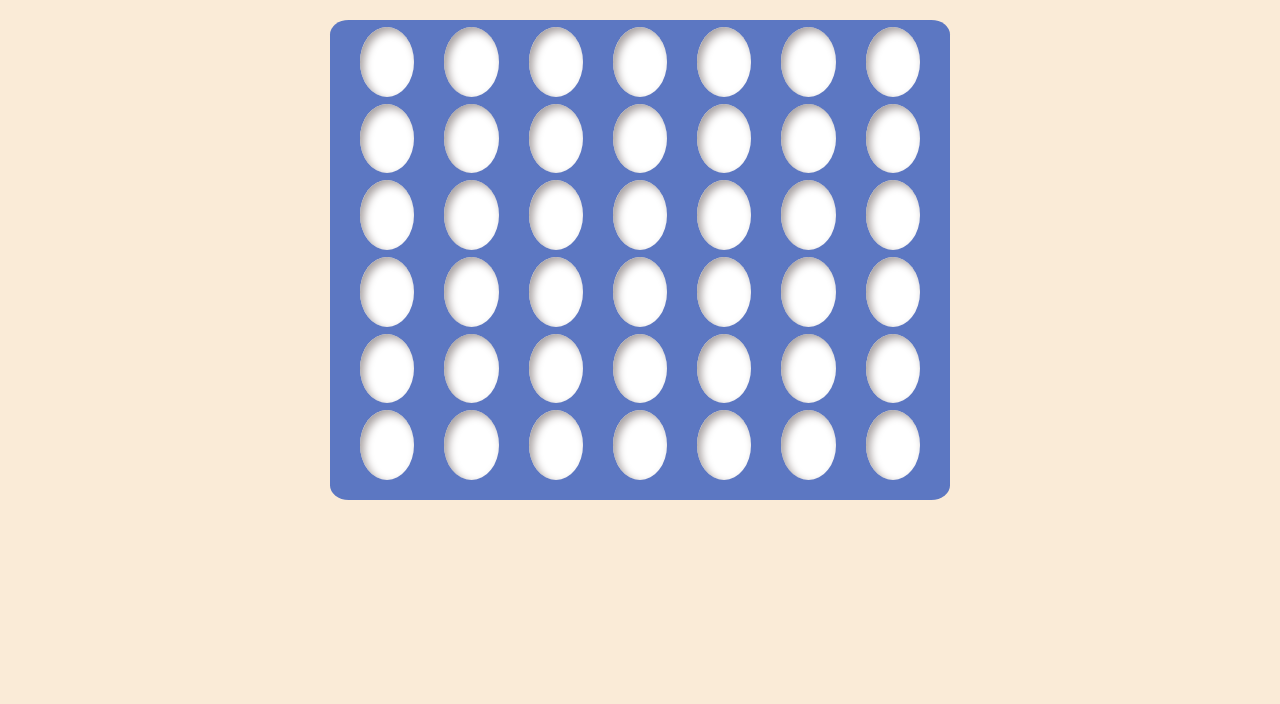
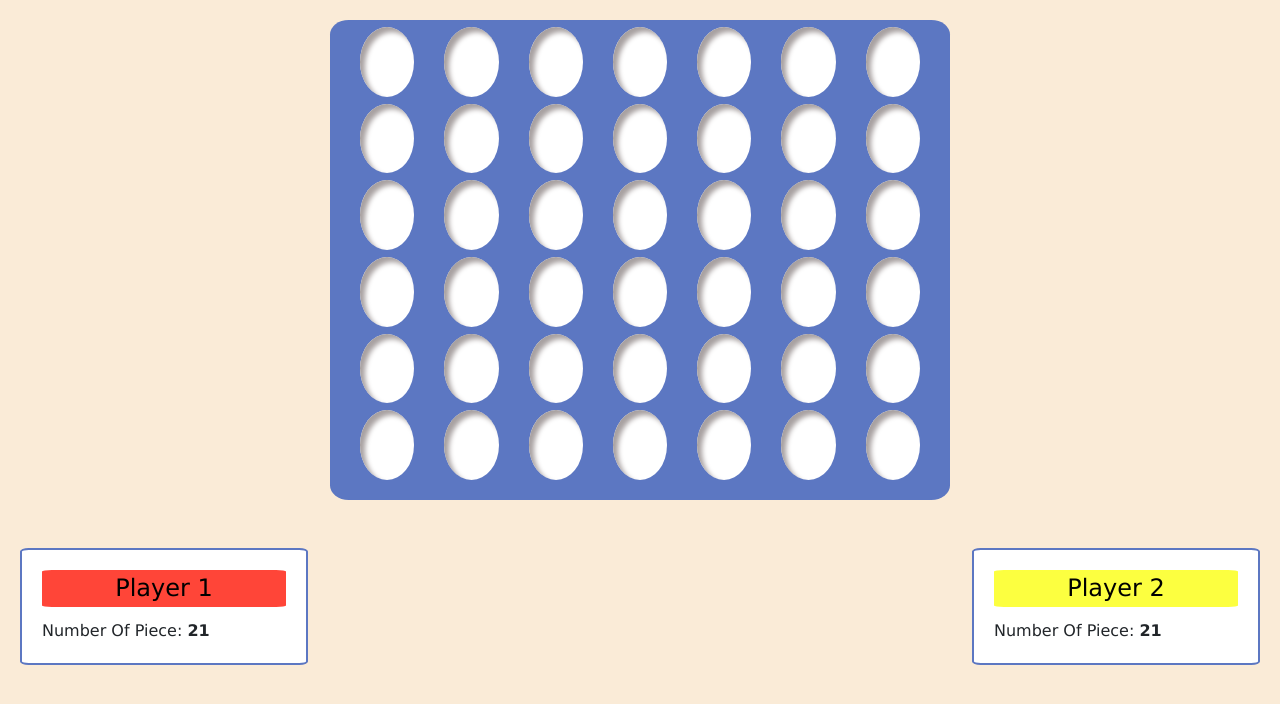
Before and after one commit to SignorPrgrmr/4-in-row, a React (Create React App) app: page / in a window 1280 px wide. Shown: the top 704 px of the page. Built offline with nearby package versions, Linux system fonts and the light colour scheme.

Commit message:
bidana 5 6 mni .......

```diff
--- a/src/components/Arena.tsx
+++ b/src/components/Arena.tsx
@@ -7,22 +7,34 @@ class Arena extends Component {
     state = {
         arena: new GameArena(),
         turn: Nut.PLAYER_1,
-        hoveredColumn: -1
+        hoveredColumn: -1,
+        isPlaying: true,
+        player1: 21,
+        player2: 21
     }
 
     handleClick = (index: number) => {
-        if (!this.state.arena.columnIsFull(index)) {
-            const { arena } = this.state
-            arena.push(this.state.turn, index)
-            if (arena.hasWon(index))
-                console.log('Utde')
+        if (this.state.isPlaying && !this.state.arena.columnIsFull(index)) {
+            const { arena, turn, player1, player2 } = this.state
+            arena.push(turn, index)
+            console.log(arena)
+            if (turn === Nut.PLAYER_1) {
+                this.setState({ player1: player1 - 1 })
+            } else {
+                this.setState({ player2: player2 - 1 })
+            }
+            if (arena.hasWon(index)) {
+                this.setState({ isPlaying: false })
+                console.log('Won')
+            } else {
                 this.changeTurn()
                 this.setState({ arena: { ...arena }, hoveredColumn: arena.columnIsFull(index) ? -1 : this.state.hoveredColumn})
             }
         }
+    }
 
     handleMouseEnter = (index: number) => {
-        if (!this.state.arena.columnIsFull(index)) {
+        if (this.state.isPlaying && !this.state.arena.columnIsFull(index)) {
             this.setState({hoveredColumn: index})
         }
     }
@@ -33,11 +45,34 @@ class Arena extends Component {
 
     render() {
         return (
+            <React.Fragment>
                 <div className='container' style={{height: '60vh', width: '50%'}}>
                     <div className="row b" style={{height: '100%'}}>
                         { _.range(0, 7).map(index => this.getColumn(index)) }
                     </div>
                 </div>
+                <br/><br/>
+                <div className="card-deck">
+                    <div className="card "
+                         style={{maxWidth: '18rem', border: '2px  rgb(92, 119, 194) solid', borderRadius: '3%'}}>
+                        <div className="card-body ">
+                            <h4 className="card-title d-flex justify-content-center  p-1"
+                                style={{color: 'rgb(0, 0, 0)', backgroundColor: 'rgb(255, 69, 56)', borderRadius: '4%'}}>Player
+                                1</h4>
+                            <p className="card-text">Number Of Piece: <strong>{ this.state.player1 }</strong></p>
+                        </div>
+                    </div>
+                    <div className="card ml-auto "
+                         style={{maxWidth: '18rem', border: '2px  rgb(92, 119, 194) solid', borderRadius: '3%'}}>
+                        <div className="card-body ">
+                            <h4 className="card-title  d-flex justify-content-center p-1"
+                                style={{color: 'rgb(0, 0, 0)', backgroundColor: 'rgb(252, 255, 64)', borderRadius: '4%'}}> Player
+                                2</h4>
+                            <p className="card-text">Number Of Piece: <strong>{ this.state.player2 }</strong></p>
+                        </div>
+                    </div>
+                </div>
+            </React.Fragment>
         );
     }
 
--- a/src/logic/Arena.ts
+++ b/src/logic/Arena.ts
@@ -20,9 +20,8 @@ export class Arena {
 
     hasWon = (index: number) => {
         let y = -1
-        while (this.arena[index][y + 1] !== Nut.EMPTY)
+        while (this.arena[index][y + 1] !== Nut.EMPTY && y < 5)
             y++
-        console.log(y)
         return this.verticalPosition(index, y) || this.horizontalPosition(index, y) ||
             this.obliqueRightPosition(index, y) || this.obliqueLeftPosition(index, y)
     }
@@ -33,12 +32,14 @@ export class Arena {
     }
 
     private horizontalPosition(x: number, y: number) {
+        console.log(x, y)
         let rightCounter = 0
         while (this.arena[x + rightCounter + 1] && this.arena[x][y] === this.arena[x + rightCounter + 1][y])
             rightCounter++
         let leftCounter = 0
         while (this.arena[x - leftCounter - 1] && this.arena[x][y] === this.arena[x - leftCounter - 1][y])
             leftCounter++
+        console.log(rightCounter, leftCounter)
         return leftCounter + rightCounter + 1 >= 4
     }
 
@@ -71,5 +72,4 @@ export class Arena {
         this.playerOneNuts = 0
         this.playerTwoNuts = 0
     }
-
 }
--- a/src/resources/style.css
+++ b/src/resources/style.css
@@ -1,4 +1,3 @@
-
 body{
     background-color: antiquewhite;
     padding: 20px;
@@ -12,7 +11,8 @@ body{
 
 }
 .row{
-    margin: 0;
+
+    margin: 0px;
      padding-top: 2px;
      padding-bottom: 2px;
 }
@@ -20,20 +20,22 @@ body{
     border-radius: 100%;
     height: 17%;
     background-clip: padding-box;
-    margin: 0 0 7px;
+     margin:0px;
+    margin-bottom: 7px;
     background-color: rgb(255, 255, 255);
-    box-shadow: 4px 4px 8px rgb(168, 161, 161) inset;
+    box-shadow: 5px 5px 5px rgb(168, 161, 161) inset;
+
 }
 
 .col{
     margin-top: 5px;
     margin-bottom: 9px;
     padding-bottom: 40px;
-    margin-left: 0;
+     margin-left: 0px ;
 }
 
 .lastC{
-    margin-right: 0
+    margin-right: 0px
 }
 
 .col-hover {
@@ -63,3 +65,7 @@ body{
     border: rgba(197, 194, 7, 0.918) 3px solid;
     border-radius:100%;
 }
+
+.card{
+    font-family:'Lucida Sans', 'Lucida Sans Regular', 'Lucida Grande', 'Lucida Sans Unicode', Geneva, Verdana, sans-serif;
+}
```
Lines whose indentation alone changed are shown as unchanged.
